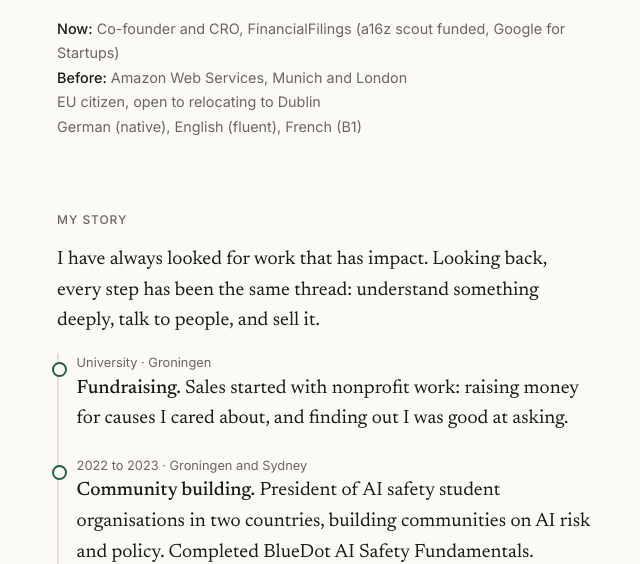
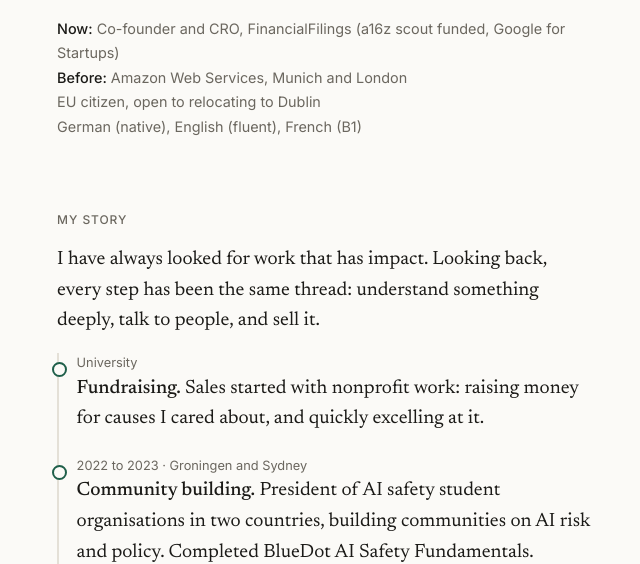
Before and after one commit to Toagan/tilman, a plain HTML site: page index.html in a window 1280 px wide. Shown: the part 236-800 px from the top of the page, without its empty margins (315-955 px from the left). Drawn offline with Linux system fonts and the light colour scheme.

Commit message:
fix: fundraising step wording

```diff
--- a/index.html
+++ b/index.html
@@ -74,8 +74,8 @@
     <h2 id="story">My story</h2>
     <p>I have always looked for work that has impact. Looking back, every step has been the same thread: understand something deeply, talk to people, and sell it.</p>
     <ol class="path">
-      <li><span class="when">University · Groningen</span>
-        <b>Fundraising.</b> Sales started with nonprofit work: raising money for causes I cared about, and finding out I was good at asking.</li>
+      <li><span class="when">University</span>
+        <b>Fundraising.</b> Sales started with nonprofit work: raising money for causes I cared about, and quickly excelling at it.</li>
       <li><span class="when">2022 to 2023 · Groningen and Sydney</span>
         <b>Community building.</b> President of AI safety student organisations in two countries, building communities on AI risk and policy. Completed BlueDot AI Safety Fundamentals.</li>
       <li><span class="when">2020 to 2023 · Groningen</span>
```
